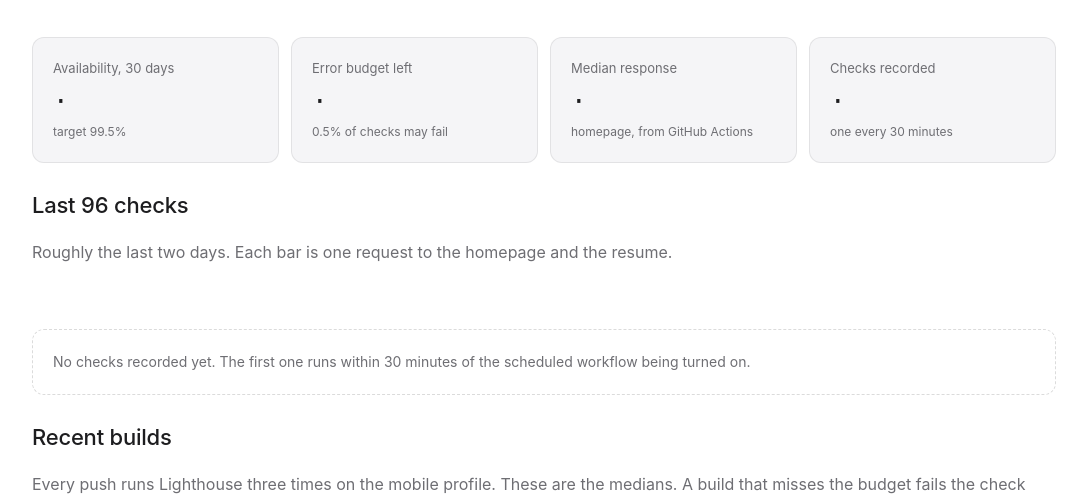
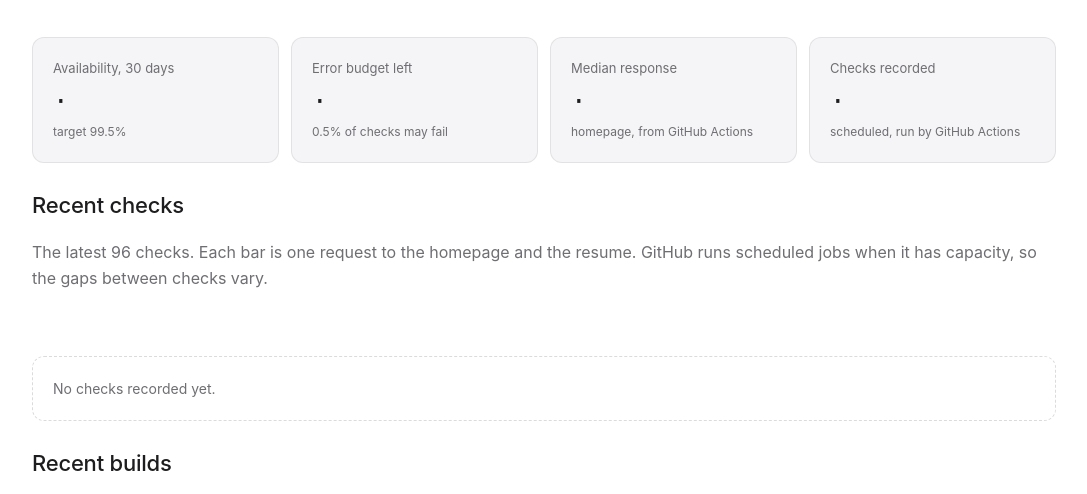
Before and after one commit to AbtaheeI/portfolio-site, a website: page status/index.html in a window 1280 px wide. Shown: the part 285-779 px from the top of the page, without its empty margins (96-1183 px from the left). Drawn offline with Linux system fonts and the light colour scheme; no server answers.

Commit message:
Status page: describe the uptime schedule accurately
Co-Authored-By: Claude Sonnet 5.5 <noreply@anthropic.com>
Claude-Session: https://claude.ai/code/session_016PV41YYmRPdMAqtBxuHuwZ

```diff
--- a/api/chat.js
+++ b/api/chat.js
@@ -37,7 +37,7 @@ Projects:
 
 Skills: Python, Java, SQL, R, JavaScript, Bash. Next.js, React, Node.js, Flask, Socket.io, REST APIs, WebSockets. PostgreSQL, PostGIS, SQLite, pandas, NumPy, ETL pipelines, query optimisation. Git, GitHub Actions, Vercel, Jira, Agile.
 
-This website: static HTML on Vercel, built from GitHub. Every push runs Lighthouse CI (three runs, median must clear 90 performance and 95 accessibility), HTML validation and a link check. An uptime check runs every 30 minutes and feeds a public status page.
+This website: static HTML on Vercel, built from GitHub. Every push runs Lighthouse CI (three runs, median must clear 90 performance and 95 accessibility), HTML validation and a link check. A scheduled uptime check runs on GitHub Actions and feeds a public status page.
 
 Contact: abtaheeislam@gmail.com, linkedin.com/in/abtahee-islam, github.com/FromScratchToDataScientist. Resume at /CVA.pdf.
 `;
--- a/scripts/uptime-check.mjs
+++ b/scripts/uptime-check.mjs
@@ -27,7 +27,7 @@ const row = {
 
 const data = existsSync(out) ? JSON.parse(readFileSync(out, 'utf8')) : { checks: [] };
 data.checks.push(row);
-data.checks = data.checks.slice(-3000); // about two months at one check every 30 minutes
+data.checks = data.checks.slice(-3000); // a few months of checks
 writeFileSync(out, JSON.stringify(data));
 console.log(row);
 if (!row.ok) process.exitCode = 1; // a red run in the Actions tab is the alert
--- a/status/index.html
+++ b/status/index.html
@@ -26,15 +26,15 @@
       <div class="tile"><div class="k">Availability, 30 days</div><div class="v" id="t-avail">·</div><div class="s">target 99.5%</div></div>
       <div class="tile"><div class="k">Error budget left</div><div class="v" id="t-budget">·</div><div class="s">0.5% of checks may fail</div></div>
       <div class="tile"><div class="k">Median response</div><div class="v" id="t-lat">·</div><div class="s">homepage, from GitHub Actions</div></div>
-      <div class="tile"><div class="k">Checks recorded</div><div class="v" id="t-count">·</div><div class="s">one every 30 minutes</div></div>
+      <div class="tile"><div class="k">Checks recorded</div><div class="v" id="t-count">·</div><div class="s">scheduled, run by GitHub Actions</div></div>
     </div>
 
     <div class="prose wide" style="max-width:none">
-      <h2>Last 96 checks</h2>
-      <p class="muted" style="margin-top:4px">Roughly the last two days. Each bar is one request to the homepage and the resume.</p>
+      <h2>Recent checks</h2>
+      <p class="muted" style="margin-top:4px">The latest 96 checks. Each bar is one request to the homepage and the resume. GitHub runs scheduled jobs when it has capacity, so the gaps between checks vary.</p>
     </div>
     <div class="bars" id="bars" role="img" aria-label="Recent uptime checks"></div>
-    <div id="checks-empty" class="empty" hidden>No checks recorded yet. The first one runs within 30 minutes of the scheduled workflow being turned on.</div>
+    <div id="checks-empty" class="empty" hidden>No checks recorded yet.</div>
 
     <div class="prose wide" style="max-width:none">
       <h2>Recent builds</h2>
```
Also changed, not shown: index.html (+1 -1 lines), README.md.
